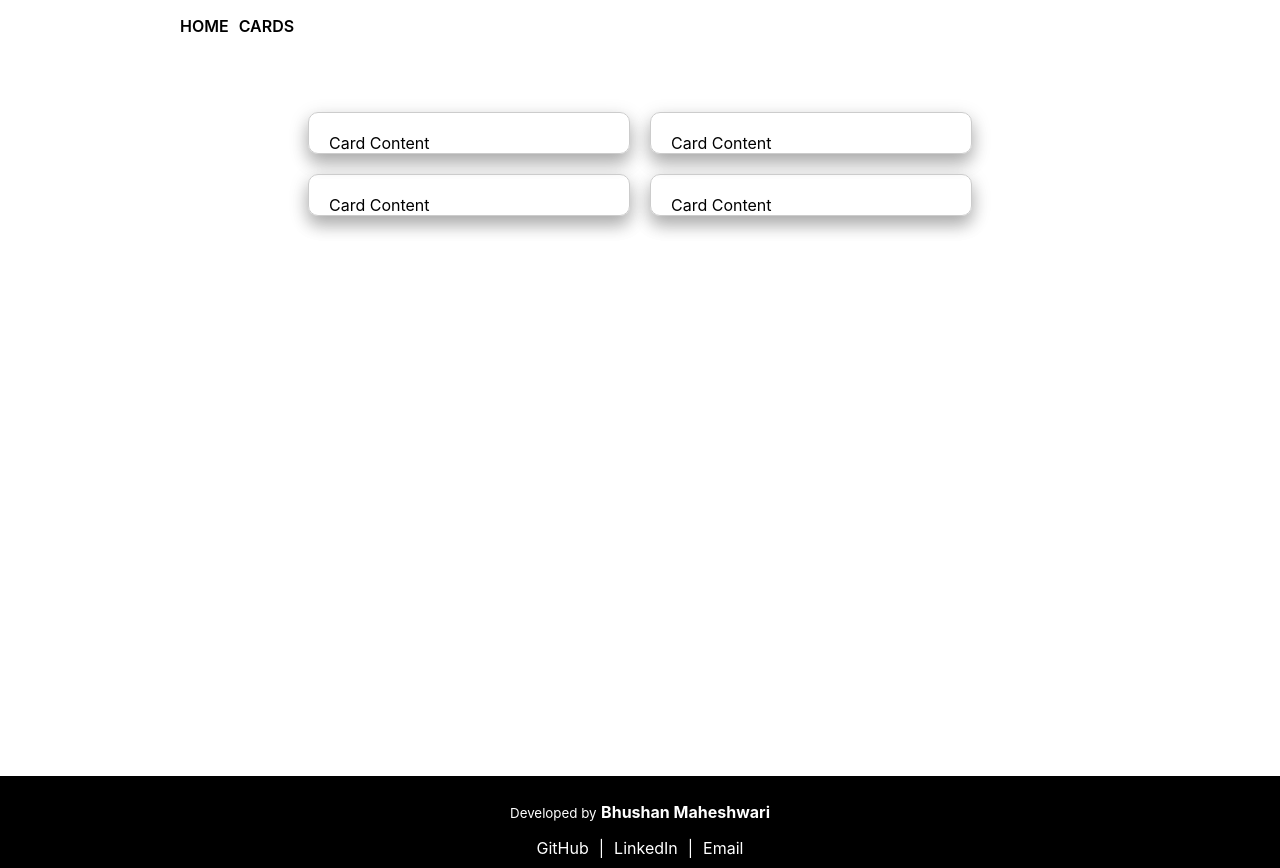
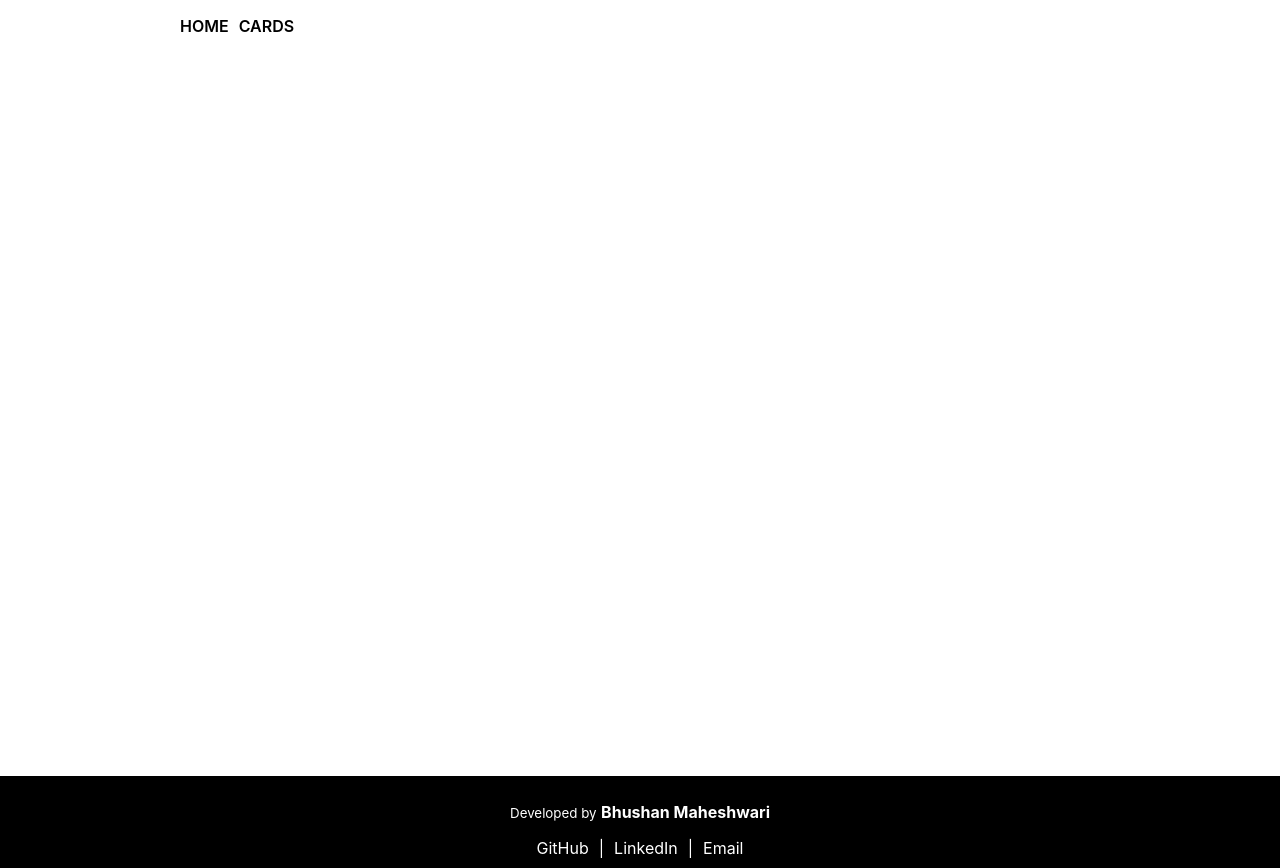
Before and after one commit to bhushanmaheshwari/sample-work-asb, a React (Create React App) app: page /cards in a window 1280 px wide. Built offline with nearby package versions, Linux system fonts and the light colour scheme.

Commit message:
added dynamic mapping to card listing

```diff
--- a/src/components/credit-cards/Card.styles.ts
+++ b/src/components/credit-cards/Card.styles.ts
@@ -14,4 +14,10 @@ const Card = styled.div`
   }
 `;
 
-export { Card };
+const CardHeader = styled.div``;
+const CardIcon = styled.div``;
+const CardTitle = styled.div``;
+const CardBody = styled.div``;
+const CardFooter = styled.div``;
+
+export { Card, CardHeader, CardIcon, CardTitle, CardBody, CardFooter };
--- a/src/components/credit-cards/Card.tsx
+++ b/src/components/credit-cards/Card.tsx
@@ -1,8 +1,32 @@
 import { FC } from "react";
-import { Card } from "./Card.styles";
+import CreditCardModel from "../../models/credit-card";
+import {
+  Card,
+  CardHeader,
+  CardIcon,
+  CardTitle,
+  CardBody,
+  CardFooter,
+} from "./Card.styles";
 
-const CardComponent: FC = () => {
-  return <Card>Card Content</Card>;
+const CardComponent: FC<{ item: CreditCardModel }> = (props) => {
+  return (
+    <Card>
+      <CardHeader>
+        <CardIcon>{props.item.cardType}</CardIcon>
+        <CardTitle id={`title-${props.item.id}`}></CardTitle>
+      </CardHeader>
+      <CardBody>
+        <div>
+          Expiry : <b>{props.item.expiry}</b>
+        </div>
+        <div>
+          CVC : <b>{props.item.cvc}</b>
+        </div>
+      </CardBody>
+      <CardFooter></CardFooter>
+    </Card>
+  );
 };
 
 export default CardComponent;
--- a/src/components/credit-cards/Cards.tsx
+++ b/src/components/credit-cards/Cards.tsx
@@ -1,13 +1,16 @@
-import { FC } from "react";
+import { FC, useContext } from "react";
+import CreditCardModel from "../../models/credit-card";
+import { AppContext } from "../../store/app-context";
 import CardComponent from "./Card";
 import { Cards } from "./Cards.styles";
 
 const CardsComponent: FC = () => {
-  const temp_cards = [1, 1, 1, 1];
+  const appCtx = useContext(AppContext);
+
   return (
     <Cards>
-      {temp_cards.map((card) => {
-        return <CardComponent />;
+      {appCtx.items.map((card: CreditCardModel) => {
+        return <CardComponent item={card} key={card.id} />;
       })}
     </Cards>
   );
```
Also changed, not shown: 1 other file (tests, documents, lock files or other folders).
